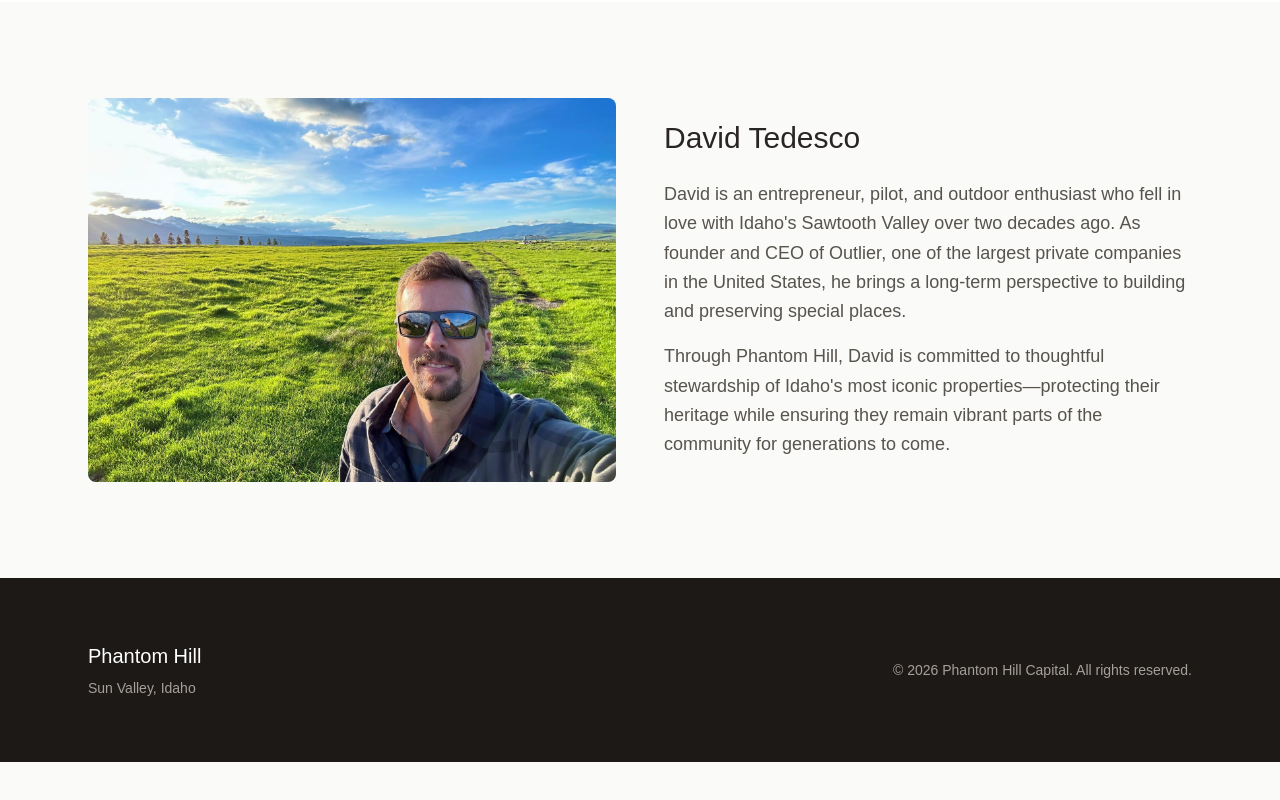
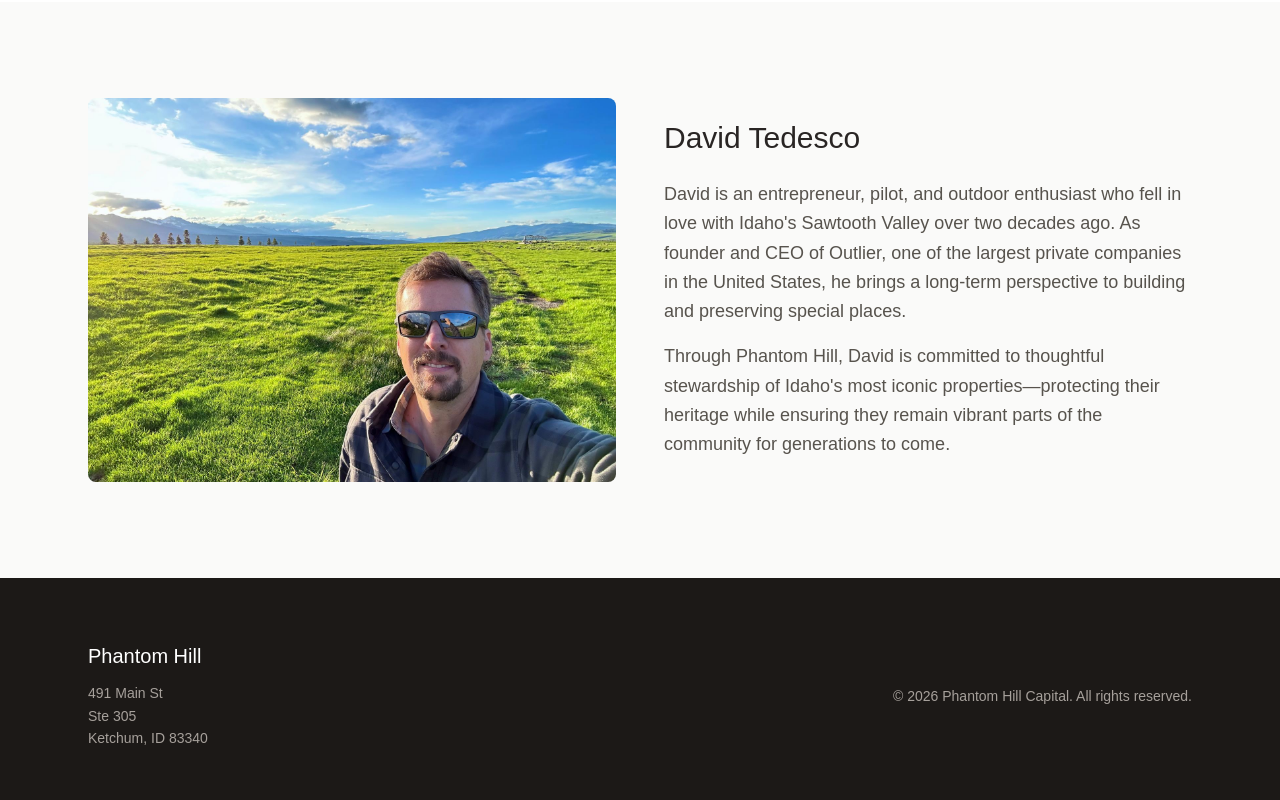
Before and after one commit to jarvis-outlier/phantom-hill-21cb5, a Next.js app: page / in a window 1280 px wide. Shown: the part 2516-3316 px from the top of the page. Before the commit the page ends 3278 px from the top, so only its background shows below. Built offline with nearby package versions, Linux system fonts and the light colour scheme.

Commit message:
Update footer with Ketchum address

```diff
--- a/src/app/page.tsx
+++ b/src/app/page.tsx
@@ -157,8 +157,12 @@ export default function Home() {
         <div className="max-w-6xl mx-auto px-6">
           <div className="flex flex-col md:flex-row justify-between items-start md:items-center">
             <div>
-              <h3 className="text-white text-xl font-light mb-2">Phantom Hill</h3>
-              <p className="text-sm">Sun Valley, Idaho</p>
+              <h3 className="text-white text-xl font-light mb-3">Phantom Hill</h3>
+              <p className="text-sm leading-relaxed">
+                491 Main St<br />
+                Ste 305<br />
+                Ketchum, ID 83340
+              </p>
             </div>
             <div className="mt-6 md:mt-0 text-sm">
               © {new Date().getFullYear()} Phantom Hill Capital. All rights reserved.
```
